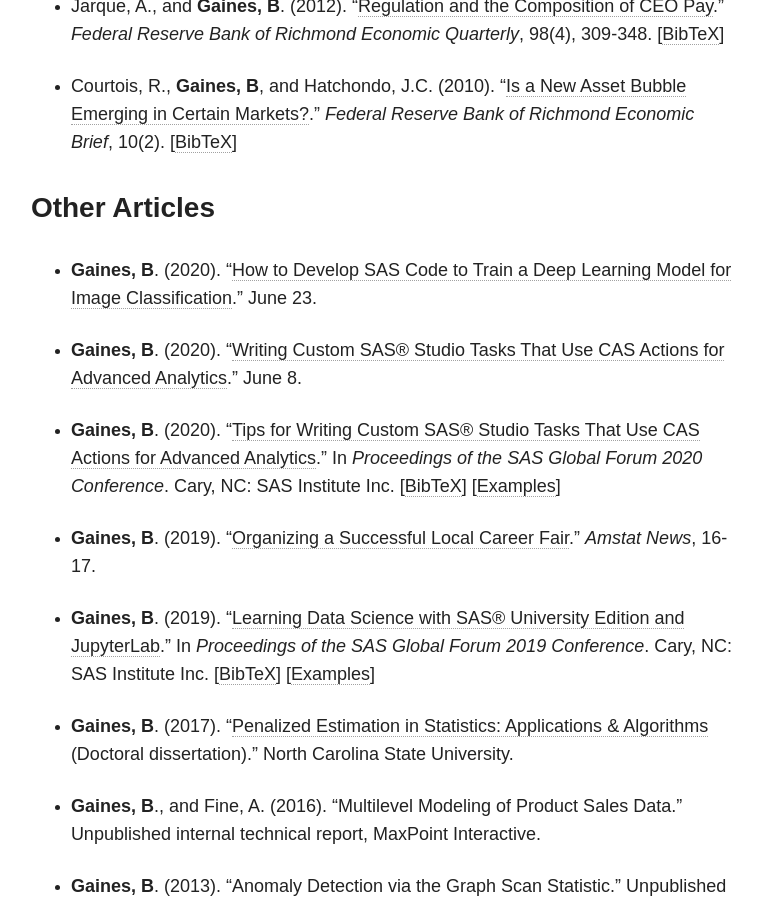
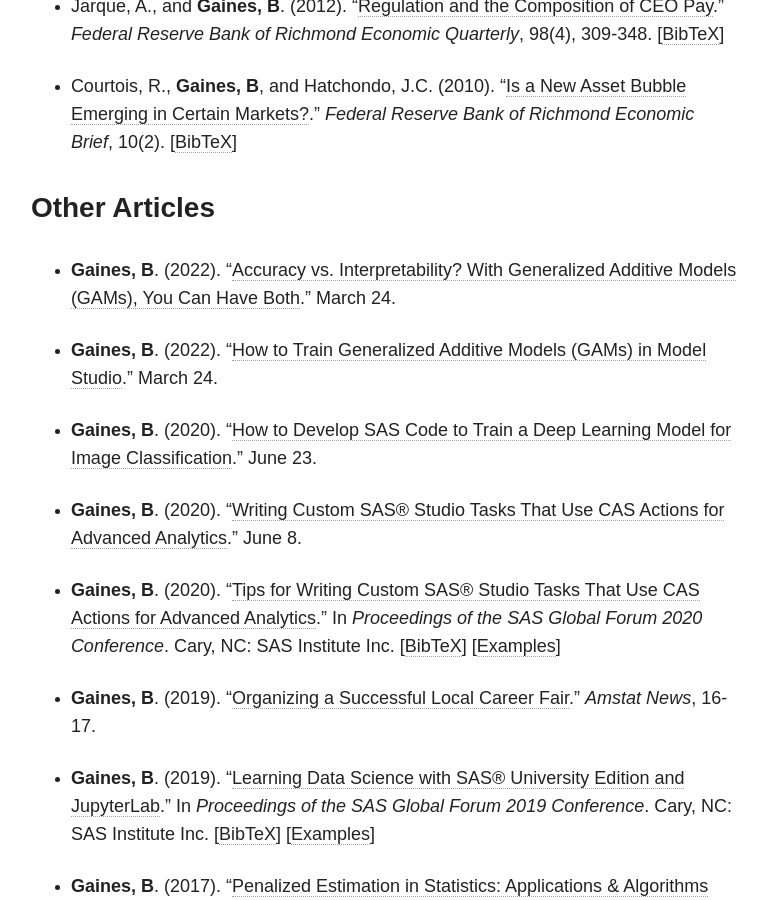
Before and after one commit to brgaines/brgaines.github.io, a Jekyll site: the page built from research/index.md, in a window 1280 px wide and 900 px high, scrolled down 2052 px. Shown: the whole window, without its empty margins (255-1022 px from the left). Built offline with Jekyll 4.4.1, drawn with Linux system fonts in a browser that asks for light colours; nearby versions of some CDN libraries.

Commit message:
add new GAM node articles to research page

```diff
--- a/research/index.md
+++ b/research/index.md
@@ -30,6 +30,10 @@ My other research projects focused on a convex formulation of clustering that ha
 
 
 ### Other Articles
+- **Gaines, B**. (2022). "[Accuracy vs. Interpretability? With Generalized Additive Models (GAMs), You Can Have Both](https://blogs.sas.com/content/subconsciousmusings/2022/03/24/accuracy-versus-interpretability-with-generalized-additive-models-gams-you-can-have-both/)." March 24.
+
+- **Gaines, B**. (2022). "[How to Train Generalized Additive Models (GAMs) in Model Studio](https://communities.sas.com/t5/SAS-Communities-Library/How-to-Train-Generalized-Additive-Models-GAMs-in-Model-Studio/ta-p/793597)." March 24.
+
 - **Gaines, B**. (2020). "[How to Develop SAS Code to Train a Deep Learning Model for Image Classification](https://communities.sas.com/t5/SAS-Communities-Library/How-to-Develop-SAS-Code-to-Train-a-Deep-Learning-Model-for-Image/ta-p/663322#)." June 23.
 
 - **Gaines, B**. (2020). "[Writing Custom SAS® Studio Tasks That Use CAS Actions for Advanced Analytics](https://communities.sas.com/t5/SAS-Communities-Library/Writing-Custom-SAS-Studio-Tasks-That-Use-CAS-Actions-for/tac-p/658386)." June 8.
```
